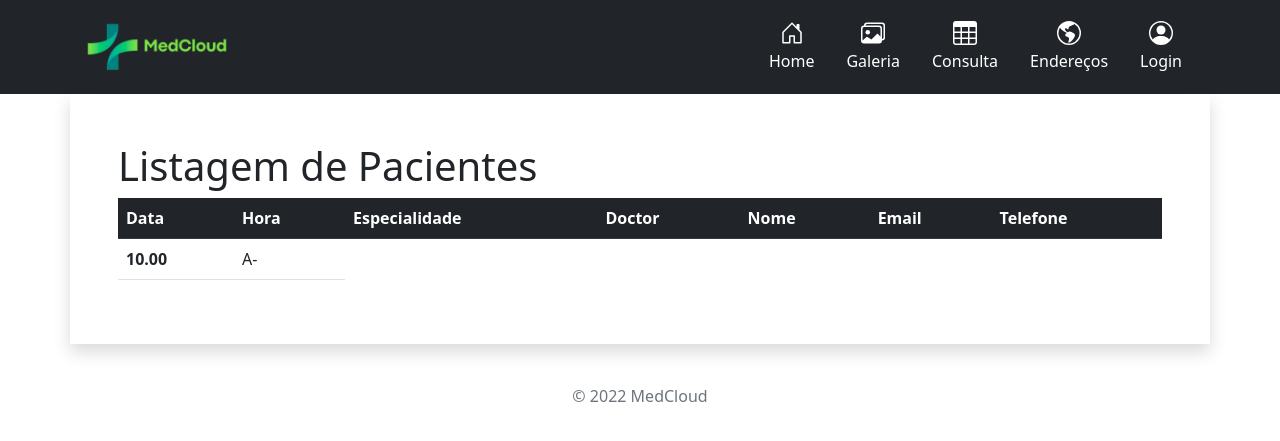
After one commit to Rodrigo-Panta/RepoClinicaMedica, a Django app: page /patient/list/ in a window 1280 px wide. The commit adds this page. Shown: the top 441 px of the page. Run offline with Django 4.2, Linux system fonts and the light colour scheme; tables that the repository leaves empty hold one stand-in row (values such as "Sample post").

Commit message:
Listagem de paciente

```diff
--- a/clinicamedica/base/templates/base/base.html
+++ b/clinicamedica/base/templates/base/base.html
@@ -72,7 +72,6 @@
               </a>
               <div class="dropdown-content">
                 <a href="{% url "appointment:list_appointment" %}">Listar</a>
-                <a href="{% url "appointment:list_appointment" %}">Listar</a>
                 <a href="{% url "appointment:create_appointment" %}">Agendar</a>
               </div>
             </li>
@@ -93,8 +92,8 @@
                 paciente
               </a>
               <div class="dropdown-content">
-                <a href="{% url "employee:list_employee" %}">Listar</a>
-                <a href="{% url "employee:create_employee" %}">Cadastrar</a>
+                <a href="{% url "patient:list_patient" %}">Listar</a>
+                <a href="{% url "patient:create_patient" %}">Cadastrar</a>
               </div>
             </li>
             <li class="dropdown">
--- /dev/null
+++ b/clinicamedica/patient/templates/patient/patient_list.html
@@ -0,0 +1,36 @@
+{% extends "base/base.html" %}
+
+{% block title %}MedCloud - Listagem de Pacientes{% endblock %}
+
+{% block body %}
+
+    <h1>Listagem de Pacientes</h1>
+
+    <table class="table">
+        <thead class="table-dark">
+          <tr>
+            <th scope="col">Data</th>
+            <th scope="col">Hora</th>
+            <th scope="col">Especialidade</th>
+            <th scope="col">Doctor</th>
+            <th scope="col">Nome</th>
+            <th scope="col">Email</th>
+            <th scope="col">Telefone</th>
+          </tr>
+        </thead>
+        <tbody>
+            {% for patient in object_list %}
+          <tr>
+            <th scope="row">{{ patient.weight }}</th>
+            <td>{{ patient.blood_type }}</td>
+          </tr>
+          {% empty %}
+          <tr>
+            <th colspan="7">
+            <p>Não tem consultas marcadas</p>
+            </th>
+         </tr>
+          {% endfor %}
+        </tbody>
+      </table>
+{% endblock %}
--- a/clinicamedica/patient/urls.py
+++ b/clinicamedica/patient/urls.py
@@ -5,4 +5,5 @@ app_name='patient'
 
 urlpatterns = [
     path('create/', views.patient_create, name='create_patient'),
+    path('list/', views.PatientListView.as_view(), name='list_patient'),
 ]
--- a/clinicamedica/patient/views.py
+++ b/clinicamedica/patient/views.py
@@ -1,5 +1,7 @@
 from django.shortcuts import render, redirect
 from django.contrib.auth.decorators import login_required
+from django.contrib.auth.mixins import LoginRequiredMixin
+from django.views.generic.list import ListView
 
 from .models import Patient
 from .forms import PatientForm
@@ -9,6 +11,11 @@ from account.forms import BaseUserForm
 
 from utils.error_messages import REGISTERED_USER_ERROR_MESSAGE
 # Create your views here.
+
+class PatientListView(ListView, LoginRequiredMixin):
+    model = Patient
+    template_name = 'patient/patient_list.html'
+    fields = '__all__'
 
 @login_required
 def patient_create(request):
```
